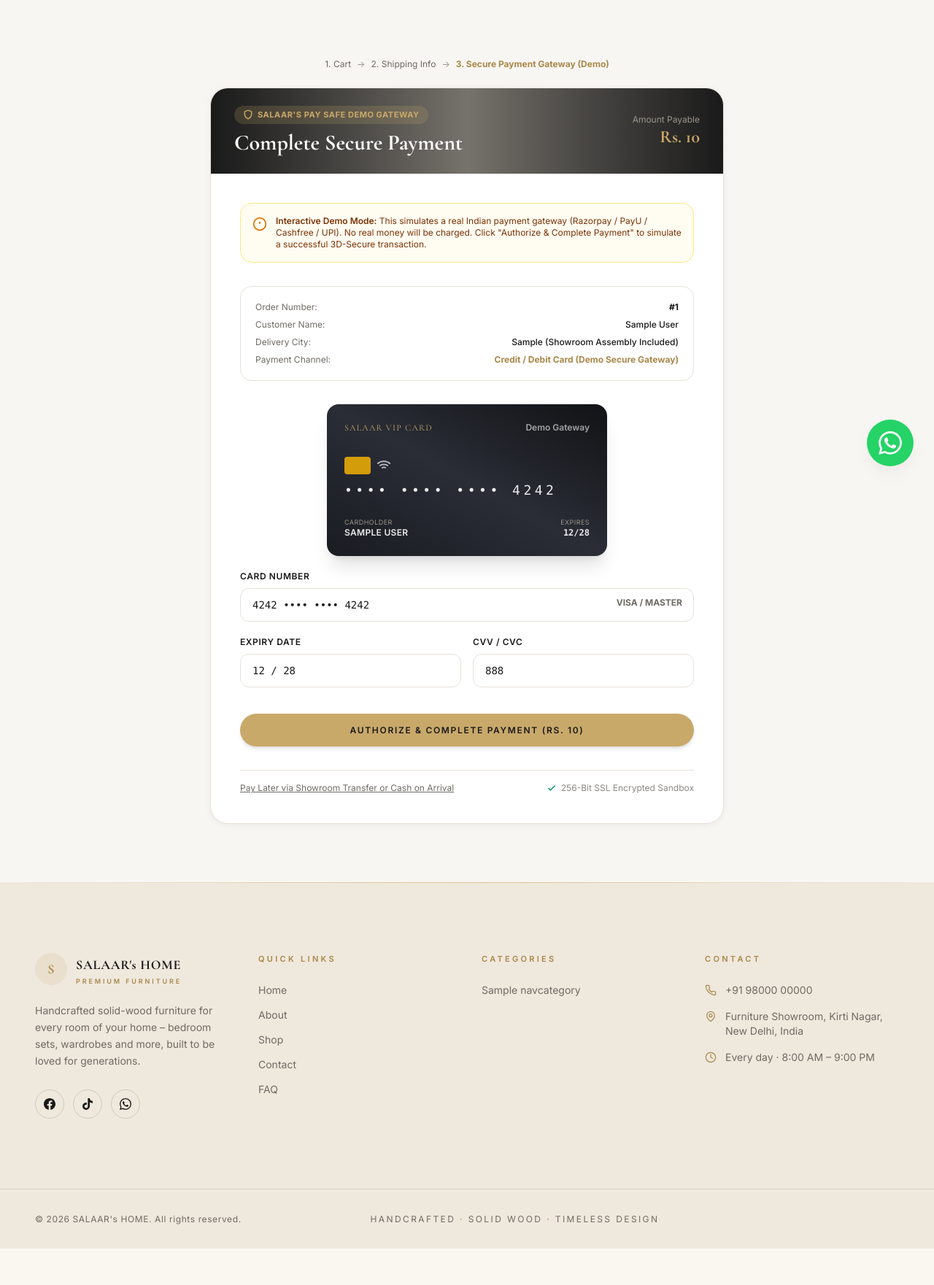
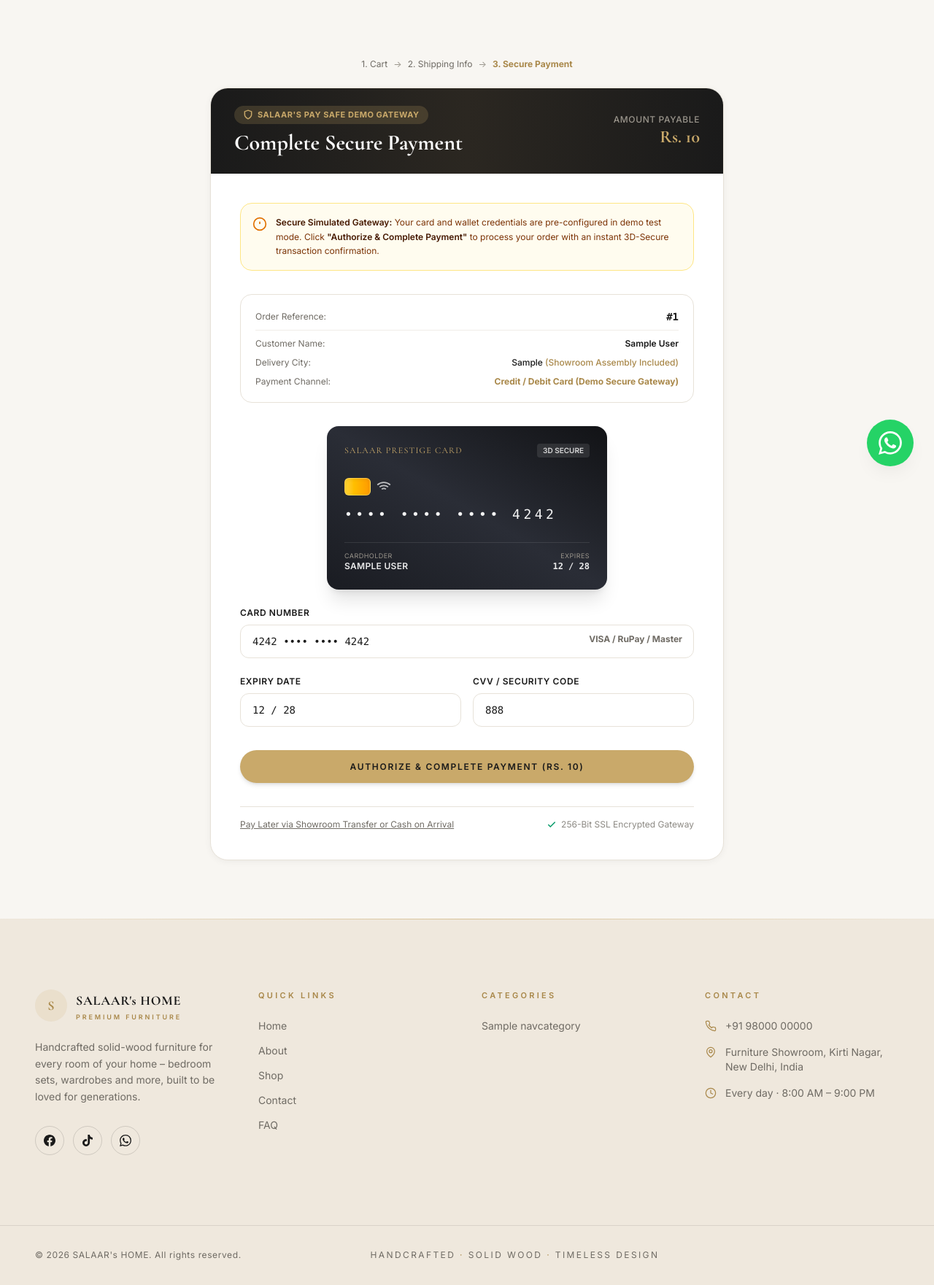
Before and after one commit to rishabhtcodes/SALAARs-HOME-FURNITURE, a Django app: page /checkout/pay/1/ in a window 1280 px wide. Shown: the part 133-1894 px from the top of the page at 73% size. Before the commit the page ends 1844 px from the top, so only its background shows below. Run offline with Django 5.2, Linux system fonts and the light colour scheme; tables that the repository leaves empty hold one stand-in row (values such as "Sample post"); style sheets or scripts are compiled from the project's sources; parts of the project's set-up code (start-up, migrations or seed data) failed here and were passed over.

Commit message:
style: refine payment gateway UI, visual cards, and wallet credentials

```diff
--- a/templates/pages/payment_gateway.html
+++ b/templates/pages/payment_gateway.html
@@ -1,24 +1,24 @@
 {% extends "base.html" %}
 {% load static humanize %}
 
-{% block title %}Demo Payment Gateway | Order #{{ order.id }} | {{ SITE.name }}{% endblock %}
+{% block title %}Secure Payment Gateway | Order #{{ order.id }} | {{ SITE.name }}{% endblock %}
 
 {% block content %}
-<section class="bg-cream py-12 sm:py-16 lg:py-20">
+<section class="bg-cream py-10 sm:py-16 lg:py-20">
   <div class="mx-auto w-full max-w-3xl px-4 sm:px-6 lg:px-8">
     <!-- Breadcrumb indicator -->
-    <div class="mb-6 flex items-center justify-center gap-2 text-xs text-stone">
+    <nav class="mb-6 flex items-center justify-center gap-2 text-xs text-stone" aria-label="Checkout Progress">
       <span>1. Cart</span>
       <span class="text-mist">→</span>
       <span>2. Shipping Info</span>
       <span class="text-mist">→</span>
-      <span class="font-bold text-gold-deep">3. Secure Payment Gateway (Demo)</span>
-    </div>
+      <span class="font-bold text-gold-deep">3. Secure Payment</span>
+    </nav>
 
     <!-- Gateway Card -->
     <div class="overflow-hidden rounded-3xl border border-line bg-white shadow-soft">
       <!-- Header Banner -->
-      <div class="bg-gradient-to-r from-ink via-stone/95 to-ink px-6 py-6 text-white sm:px-8 flex flex-wrap items-center justify-between gap-4">
+      <div class="bg-gradient-to-r from-ink via-[#2b2721] to-ink px-6 py-6 text-white sm:px-8 flex flex-wrap items-center justify-between gap-4">
         <div>
           <span class="inline-flex items-center gap-1.5 rounded-full bg-gold/20 px-3 py-1 text-[11px] font-bold text-gold tracking-wider uppercase backdrop-blur-sm">
             <svg class="h-3.5 w-3.5" viewBox="0 0 24 24" fill="none" stroke="currentColor" stroke-width="2.5"><path d="M12 22s8-4 8-10V5l-8-3-8 3v7c0 6 8 10 8 10z"/></svg>
@@ -26,36 +26,36 @@
           </span>
           <h1 class="mt-2 font-display text-2xl font-bold sm:text-3xl text-white">Complete Secure Payment</h1>
         </div>
-        <div class="text-right">
-          <p class="text-xs text-mist">Amount Payable</p>
+        <div class="text-left sm:text-right">
+          <p class="text-xs text-mist uppercase tracking-wider font-medium">Amount Payable</p>
           <p class="font-display text-2xl font-bold text-gold">Rs. {{ order.total_amount|floatformat:"0"|intcomma }}</p>
         </div>
       </div>
 
       <div class="p-6 sm:p-10 space-y-8">
         <!-- Notice badge -->
-        <div class="rounded-2xl border border-amber-200 bg-amber-50/70 p-4 text-xs text-amber-900 flex items-start gap-3">
+        <div class="rounded-2xl border border-amber-200 bg-amber-50/80 p-4 text-xs text-amber-900 flex items-start gap-3">
           <svg class="h-5 w-5 shrink-0 text-amber-600 mt-0.5" viewBox="0 0 24 24" fill="none" stroke="currentColor" stroke-width="2"><circle cx="12" cy="12" r="10"/><path d="M12 8v4"/><path d="M12 16h.01"/></svg>
-          <div>
-            <strong class="font-semibold">Interactive Demo Mode:</strong> This simulates a real Indian payment gateway (Razorpay / PayU / Cashfree / UPI). No real money will be charged. Click "Authorize & Complete Payment" to simulate a successful 3D-Secure transaction.
+          <div class="leading-relaxed">
+            <strong class="font-semibold text-amber-950">Secure Simulated Gateway:</strong> Your card and wallet credentials are pre-configured in demo test mode. Click <span class="font-semibold text-amber-950">"Authorize &amp; Complete Payment"</span> to process your order with an instant 3D-Secure transaction confirmation.
           </div>
         </div>
 
         <!-- Order Summary Preview -->
-        <div class="rounded-2xl bg-linen/50 p-5 border border-line text-xs space-y-2">
-          <div class="flex justify-between">
-            <span class="text-stone">Order Number:</span>
-            <span class="font-bold text-ink">#{{ order.id }}</span>
+        <div class="rounded-2xl bg-linen/50 p-5 border border-line text-xs space-y-2.5">
+          <div class="flex justify-between items-center border-b border-line/60 pb-2">
+            <span class="text-stone">Order Reference:</span>
+            <span class="font-mono font-bold text-ink text-sm">#{{ order.id }}</span>
           </div>
-          <div class="flex justify-between">
+          <div class="flex justify-between items-center">
             <span class="text-stone">Customer Name:</span>
-            <span class="font-medium text-ink">{{ order.full_name }}</span>
+            <span class="font-semibold text-ink">{{ order.full_name }}</span>
           </div>
-          <div class="flex justify-between">
+          <div class="flex justify-between items-center">
             <span class="text-stone">Delivery City:</span>
-            <span class="font-medium text-ink">{{ order.city }} (Showroom Assembly Included)</span>
+            <span class="font-medium text-ink">{{ order.city }} <span class="text-gold-deep">(Showroom Assembly Included)</span></span>
           </div>
-          <div class="flex justify-between">
+          <div class="flex justify-between items-center">
             <span class="text-stone">Payment Channel:</span>
             <span class="font-bold text-gold-deep">{{ order.get_payment_method_display }}</span>
           </div>
@@ -63,93 +63,127 @@
 
         {% if order.payment_method == "upi" %}
           <!-- Mobile Wallet Form -->
-          <form method="post" action="{% url 'payment_gateway' order.id %}" class="space-y-5">
+          <form method="post" action="{% url 'payment_gateway' order.id %}" class="space-y-6" id="upi-pay-form">
             {% csrf_token %}
             <input type="hidden" name="action" value="pay">
+
+            <!-- Wallet Visual Card -->
+            <div class="relative overflow-hidden rounded-2xl bg-gradient-to-tr from-[#141d26] via-[#1f2d3d] to-[#0f172a] p-6 text-white shadow-xl max-w-sm mx-auto ring-1 ring-white/10">
+              <div class="flex items-center justify-between">
+                <span class="font-display tracking-widest text-xs uppercase text-gold">UPI / MOBILE WALLET</span>
+                <span class="rounded bg-white/10 px-2 py-0.5 text-[10px] font-semibold text-emerald-400">VERIFIED</span>
+              </div>
+              <div class="mt-6 flex items-center gap-3">
+                <div class="flex h-11 w-11 items-center justify-center rounded-xl bg-gold/20 text-gold font-bold text-lg">
+                  ₹
+                </div>
+                <div>
+                  <p class="text-[10px] uppercase tracking-wider text-mist">UPI Linked Account</p>
+                  <p class="font-mono font-bold text-base text-white tracking-wider">{{ order.phone|default:"9876543210" }}@upi</p>
+                </div>
+              </div>
+              <div class="mt-6 flex justify-between items-end text-xs border-t border-white/10 pt-3">
+                <div>
+                  <p class="text-[9px] uppercase tracking-wider text-mist">Verified Payer</p>
+                  <p class="font-semibold text-white/90 truncate max-w-[170px]">{{ order.full_name|default:"Valued Client" }}</p>
+                </div>
+                <div class="text-right">
+                  <p class="text-[9px] uppercase tracking-wider text-mist">Provider</p>
+                  <p class="font-bold text-gold text-xs">NPCI / BHIM</p>
+                </div>
+              </div>
+            </div>
+
             <div>
-              <label class="block text-xs font-semibold tracking-wider text-ink uppercase mb-2">UPI / Paytm / PhonePe Mobile Number</label>
-              <input type="tel" value="{{ order.phone }}" class="w-full rounded-xl border border-line bg-linen px-4 py-3 text-sm text-ink focus:border-gold focus:outline-none font-mono" required>
+              <label for="upi_phone" class="block text-xs font-semibold tracking-wider text-ink uppercase mb-2">Registered Mobile Number</label>
+              <input id="upi_phone" type="tel" value="{{ order.phone }}" class="w-full rounded-xl border border-line bg-linen px-4 py-3 text-sm text-ink focus:border-gold focus:outline-none font-mono" required>
             </div>
             <div>
-              <label class="block text-xs font-semibold tracking-wider text-ink uppercase mb-2">Aadhaar / UPI ID (Last 6 Digits)</label>
-              <input type="text" placeholder="123456" maxlength="6" value="584920" class="w-full rounded-xl border border-line bg-linen px-4 py-3 text-sm text-ink focus:border-gold focus:outline-none font-mono" required>
+              <label for="upi_id" class="block text-xs font-semibold tracking-wider text-ink uppercase mb-2">Virtual Payment Address (VPA / UPI ID)</label>
+              <div class="relative">
+                <input id="upi_id" type="text" value="{{ order.phone|default:'9876543210' }}@paytm" class="w-full rounded-xl border border-line bg-linen px-4 py-3 text-sm text-ink focus:border-gold focus:outline-none font-mono" required>
+                <span class="absolute right-4 top-3 text-xs font-bold text-emerald-600">UPI ACTIVE</span>
+              </div>
             </div>
-            <div class="pt-4 flex flex-col sm:flex-row gap-4">
-              <button type="submit" class="btn-gold flex-1 py-4 text-center justify-center text-sm font-bold shadow-md">
+
+            <div class="pt-2">
+              <button type="submit" id="wallet-pay-btn" class="btn-gold w-full py-4 text-center justify-center text-sm font-bold shadow-md hover:scale-[1.01] transition-transform">
                 Authorize Wallet Payment (Rs. {{ order.total_amount|floatformat:"0"|intcomma }})
               </button>
             </div>
           </form>
         {% else %}
           <!-- Credit/Debit Card Form -->
-          <form method="post" action="{% url 'payment_gateway' order.id %}" class="space-y-5" id="demo-card-form">
+          <form method="post" action="{% url 'payment_gateway' order.id %}" class="space-y-6" id="card-pay-form">
             {% csrf_token %}
             <input type="hidden" name="action" value="pay">
 
             <!-- Virtual Card Visual -->
             <div class="relative overflow-hidden rounded-2xl bg-gradient-to-tr from-[#1a1c22] via-[#2a2d36] to-[#121316] p-6 text-white shadow-xl max-w-sm mx-auto ring-1 ring-white/10">
               <div class="flex items-center justify-between">
-                <span class="font-display tracking-widest text-xs uppercase text-gold">SALAAR VIP CARD</span>
-                <span class="text-xs font-semibold text-white/60">Demo Gateway</span>
+                <span class="font-display tracking-widest text-xs uppercase text-gold">SALAAR PRESTIGE CARD</span>
+                <span class="rounded bg-white/10 px-2 py-0.5 text-[10px] font-semibold text-white/80">3D SECURE</span>
               </div>
-              <div class="mt-8">
-                <div class="flex items-center gap-2 mb-2">
-                  <div class="h-6 w-9 rounded bg-amber-400/80"></div>
+              <div class="mt-7">
+                <div class="flex items-center gap-2 mb-3">
+                  <!-- EMV Chip Simulation -->
+                  <div class="h-6 w-9 rounded-md bg-gradient-to-r from-amber-300 to-amber-500 border border-amber-200/50 shadow-inner"></div>
+                  <!-- Contactless Icon -->
                   <svg class="h-5 w-5 text-white/70" viewBox="0 0 24 24" fill="none" stroke="currentColor" stroke-width="2"><path d="M5 12.55a11 11 0 0 1 14.08 0"/><path d="M1.42 9a16 16 0 0 1 21.16 0"/><path d="M8.53 16.11a6 6 0 0 1 6.95 0"/><line x1="12" y1="20" x2="12.01" y2="20"/></svg>
                 </div>
-                <p class="font-mono text-lg tracking-[0.25em] text-white/90" id="card-num-display">•••• •••• •••• 4242</p>
+                <p class="font-mono text-lg tracking-[0.25em] text-white/95" id="card-num-display">•••• •••• •••• 4242</p>
               </div>
-              <div class="mt-6 flex justify-between items-end text-xs">
+              <div class="mt-6 flex justify-between items-end text-xs border-t border-white/10 pt-3">
                 <div>
                   <p class="text-[9px] uppercase tracking-wider text-mist">Cardholder</p>
-                  <p class="font-semibold text-white/90 uppercase tracking-wide truncate max-w-[170px]">{{ order.full_name|default:"SALAAR VALUED CLIENT" }}</p>
+                  <p class="font-semibold text-white/90 uppercase tracking-wide truncate max-w-[170px]">{{ order.full_name|default:"Valued Client" }}</p>
                 </div>
                 <div class="text-right">
                   <p class="text-[9px] uppercase tracking-wider text-mist">Expires</p>
-                  <p class="font-mono font-semibold text-white/90">12/28</p>
+                  <p class="font-mono font-semibold text-white/90">12 / 28</p>
                 </div>
               </div>
             </div>
 
             <div>
-              <label class="block text-xs font-semibold tracking-wider text-ink uppercase mb-2">Card Number</label>
+              <label for="card_number" class="block text-xs font-semibold tracking-wider text-ink uppercase mb-2">Card Number</label>
               <div class="relative">
-                <input type="text" value="4242 •••• •••• 4242" readonly class="w-full rounded-xl border border-line bg-linen/50 px-4 py-3 text-sm text-ink focus:border-gold focus:outline-none font-mono cursor-not-allowed">
-                <span class="absolute right-4 top-3 text-xs font-bold text-stone">VISA / MASTER</span>
+                <input id="card_number" type="text" value="4242 •••• •••• 4242" readonly class="w-full rounded-xl border border-line bg-linen/50 px-4 py-3 text-sm text-ink focus:border-gold focus:outline-none font-mono">
+                <span class="absolute right-4 top-3 text-xs font-bold text-stone">VISA / RuPay / Master</span>
               </div>
             </div>
 
             <div class="grid grid-cols-2 gap-4">
               <div>
-                <label class="block text-xs font-semibold tracking-wider text-ink uppercase mb-2">Expiry Date</label>
-                <input type="text" value="12 / 28" readonly class="w-full rounded-xl border border-line bg-linen/50 px-4 py-3 text-sm text-ink focus:border-gold focus:outline-none font-mono cursor-not-allowed">
+                <label for="expiry_date" class="block text-xs font-semibold tracking-wider text-ink uppercase mb-2">Expiry Date</label>
+                <input id="expiry_date" type="text" value="12 / 28" readonly class="w-full rounded-xl border border-line bg-linen/50 px-4 py-3 text-sm text-ink focus:border-gold focus:outline-none font-mono">
               </div>
               <div>
-                <label class="block text-xs font-semibold tracking-wider text-ink uppercase mb-2">CVV / CVC</label>
-                <input type="text" value="888" readonly class="w-full rounded-xl border border-line bg-linen/50 px-4 py-3 text-sm text-ink focus:border-gold focus:outline-none font-mono cursor-not-allowed">
+                <label for="cvv_code" class="block text-xs font-semibold tracking-wider text-ink uppercase mb-2">CVV / Security Code</label>
+                <input id="cvv_code" type="text" value="888" readonly class="w-full rounded-xl border border-line bg-linen/50 px-4 py-3 text-sm text-ink focus:border-gold focus:outline-none font-mono">
               </div>
             </div>
 
-            <div class="pt-4 flex flex-col sm:flex-row gap-4">
-              <button type="submit" id="pay-submit-btn" class="btn-gold flex-1 py-4 text-center justify-center text-sm font-bold shadow-md hover:scale-[1.01] transition-transform">
-                Authorize & Complete Payment (Rs. {{ order.total_amount|floatformat:"0"|intcomma }})
+            <div class="pt-2">
+              <button type="submit" id="card-pay-btn" class="btn-gold w-full py-4 text-center justify-center text-sm font-bold shadow-md hover:scale-[1.01] transition-transform">
+                Authorize &amp; Complete Payment (Rs. {{ order.total_amount|floatformat:"0"|intcomma }})
               </button>
             </div>
           </form>
         {% endif %}
 
         <!-- Secondary options -->
-        <div class="pt-4 border-t border-line flex flex-wrap justify-between items-center text-xs text-stone">
+        <div class="pt-4 border-t border-line flex flex-col sm:flex-row justify-between items-center gap-3 text-xs text-stone">
           <form method="post" action="{% url 'payment_gateway' order.id %}">
             {% csrf_token %}
             <input type="hidden" name="action" value="cancel">
-            <button type="submit" class="hover:text-ink underline">
+            <button type="submit" class="hover:text-ink underline transition-colors">
               Pay Later via Showroom Transfer or Cash on Arrival
             </button>
           </form>
           <span class="flex items-center gap-1.5 text-stone/80">
             <svg class="h-3.5 w-3.5 text-emerald-600" viewBox="0 0 24 24" fill="none" stroke="currentColor" stroke-width="2.5"><path d="M20 6 9 17l-5-5"/></svg>
-            256-Bit SSL Encrypted Sandbox
+            256-Bit SSL Encrypted Gateway
           </span>
         </div>
       </div>
```
Also changed, not shown: templates/emails/welcome_signup.html (line endings or trailing spaces), templates/emails/welcome_signup.txt (line endings or trailing spaces), templates/pages/intro.html (line endings or trailing spaces).
